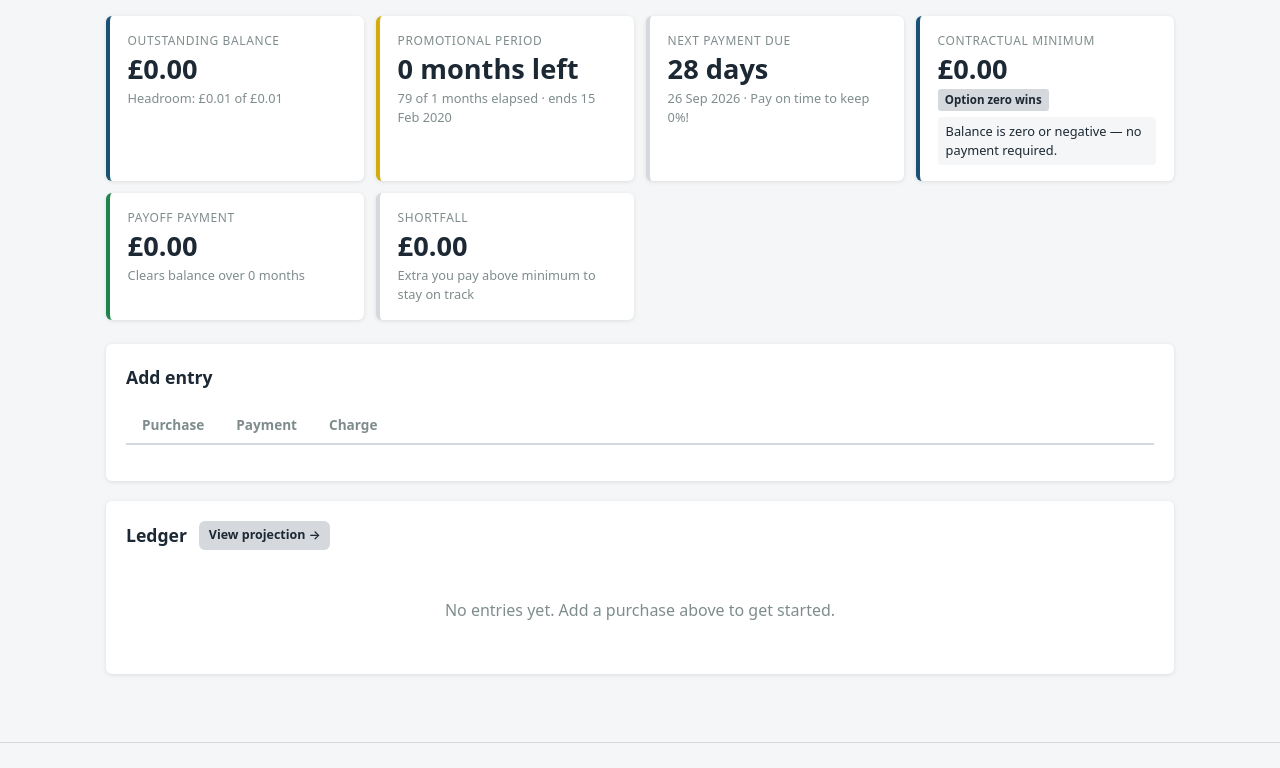
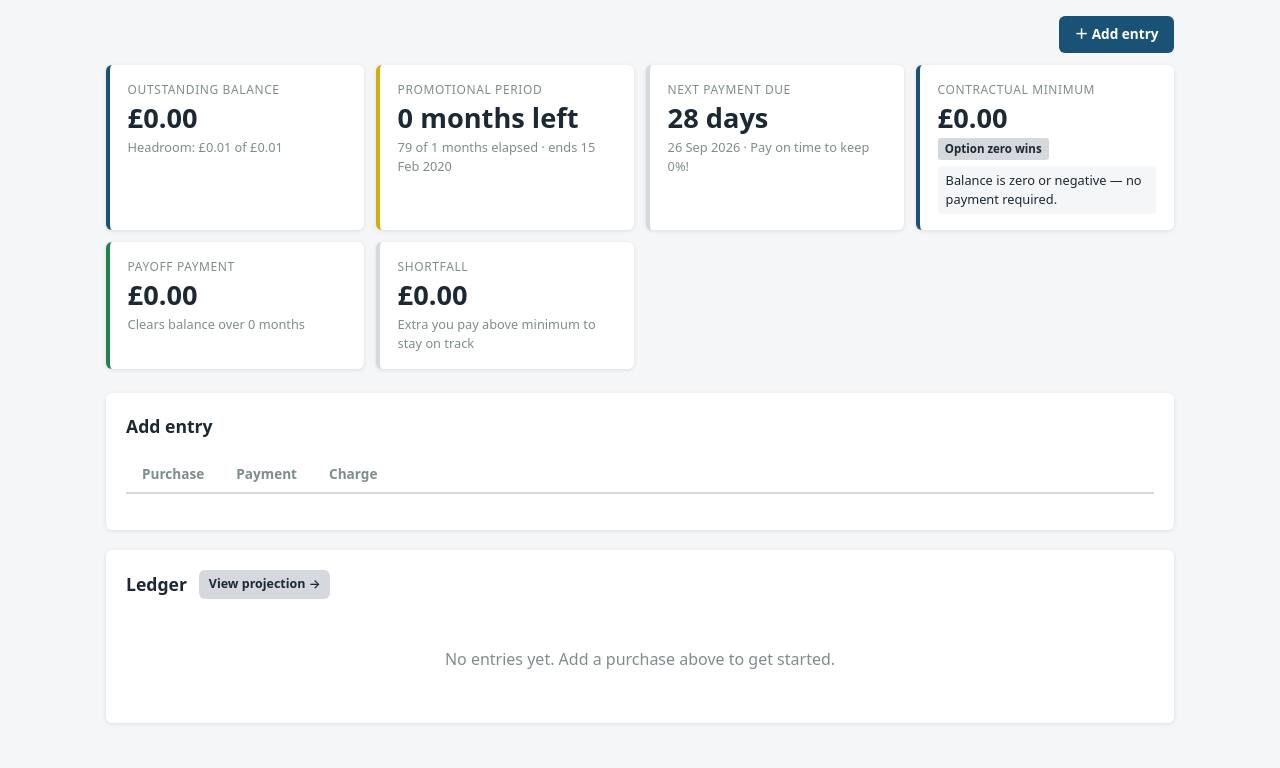
Before and after one commit to DR6117285/ms-calculator, a Flask app: page / in a window 1280 px wide. Shown: the part 49-817 px from the top of the page. Run offline with Flask 3, Linux system fonts and the light colour scheme; tables that the repository leaves empty hold one stand-in row (values such as "Sample post"); data that the repository does not hold is empty.

Commit message:
Add quick-action anchor button to dashboard
Adds a prominent '+ Add entry' button above the summary grid that
scrolls directly to the tabbed entry form, which was previously
hidden below the fold.

Co-Authored-By: Claude Sonnet 4.6 <noreply@anthropic.com>

```diff
--- a/static/style.css
+++ b/static/style.css
@@ -93,6 +93,14 @@ footer a { color: var(--c-text-muted); }
 .flash-success { background: #d5f5e3; border-left: 4px solid var(--c-ok); }
 .flash-warning { background: #fef9e7; border-left: 4px solid var(--c-warn); }
 .flash-error   { background: #fadbd8; border-left: 4px solid var(--c-alert); }
+
+/* ── Quick actions ─────────────────────────────────────────────────── */
+
+.quick-actions {
+  display: flex;
+  justify-content: flex-end;
+  margin-bottom: .75rem;
+}
 
 /* ── Summary cards ─────────────────────────────────────────────────── */
 
--- a/templates/index.html
+++ b/templates/index.html
@@ -1,5 +1,10 @@
 {% extends "base.html" %}
 {% block content %}
+
+{# ── Quick action bar ────────────────────────────────────────────── #}
+<div class="quick-actions">
+  <a href="#add-entry" class="btn btn-primary">＋ Add entry</a>
+</div>
 
 {# ── Summary panel ───────────────────────────────────────────────── #}
 <section class="summary-grid">
@@ -66,7 +71,7 @@
 </section>
 
 {# ── Add entry forms ─────────────────────────────────────────────── #}
-<section class="forms-section">
+<section class="forms-section" id="add-entry">
   <h2>Add entry</h2>
 
   <div class="form-tabs">
```
